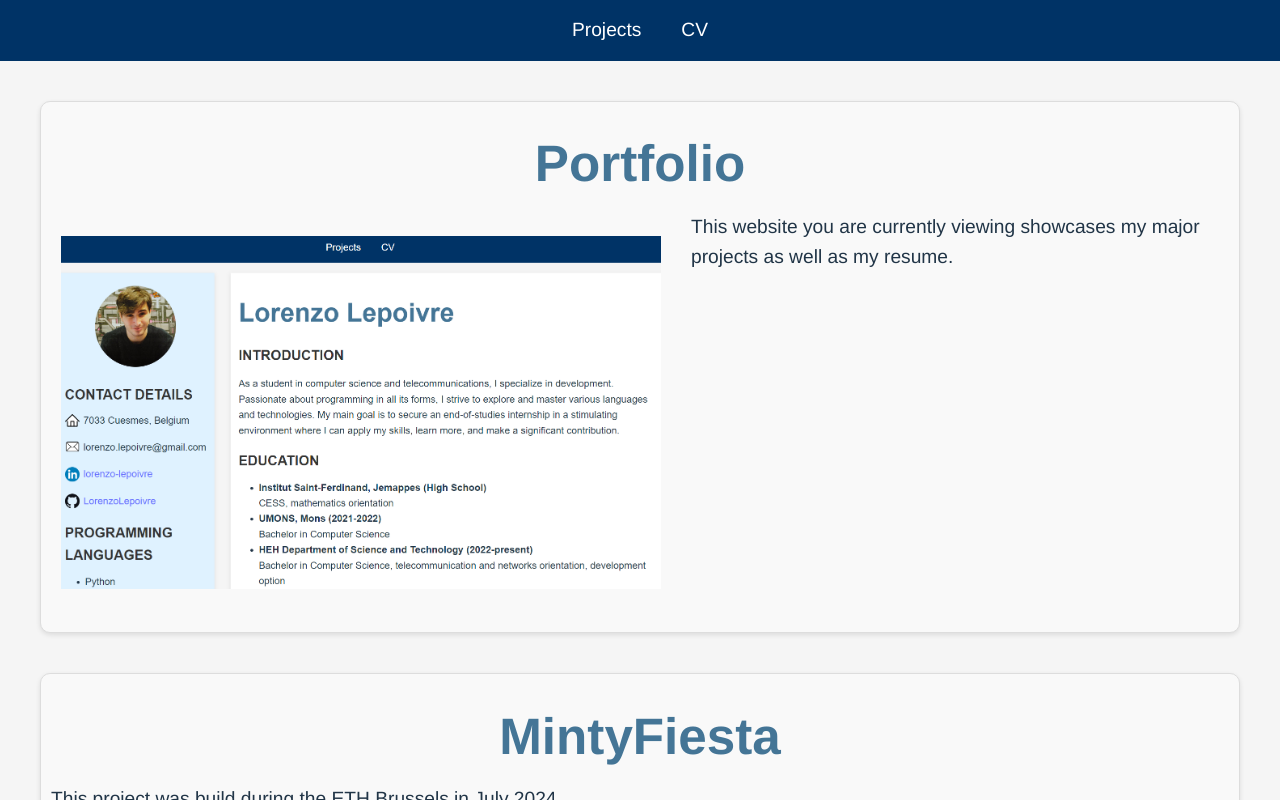
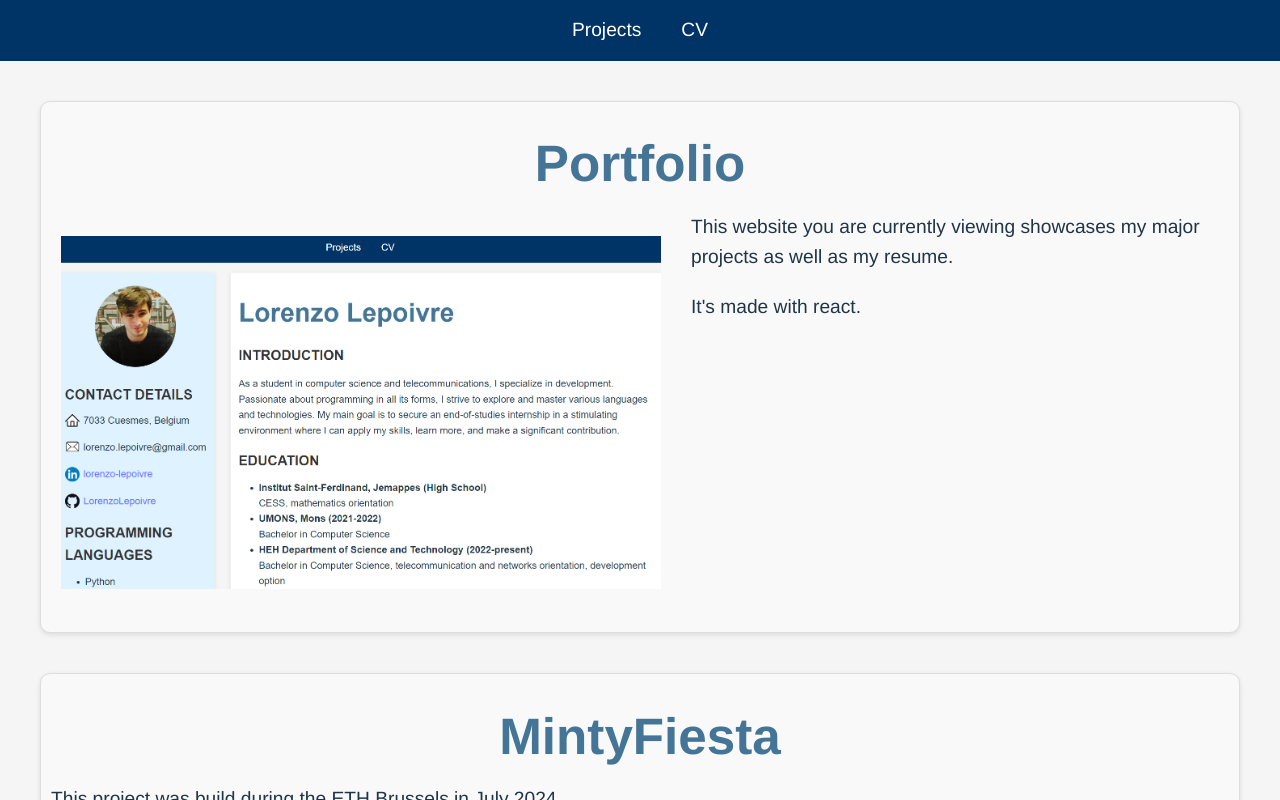
Before and after one commit to LorenzoLepoivre/Portfolio, a React (Vite) app: page / in a window 1280 px wide. Shown: the top 800 px of the page. Built offline with nearby package versions, Linux system fonts and the light colour scheme.

Commit message:
Update Portofolio.tsx

```diff
--- a/src/components/projectsContents/Portofolio.tsx
+++ b/src/components/projectsContents/Portofolio.tsx
@@ -2,6 +2,7 @@ function Portofolio() {
     return (
       <div>
         <p>This website you are currently viewing showcases my major projects as well as my resume.</p>
+        <p>It's made with react.</p>
       </div>
     );
   }
```
